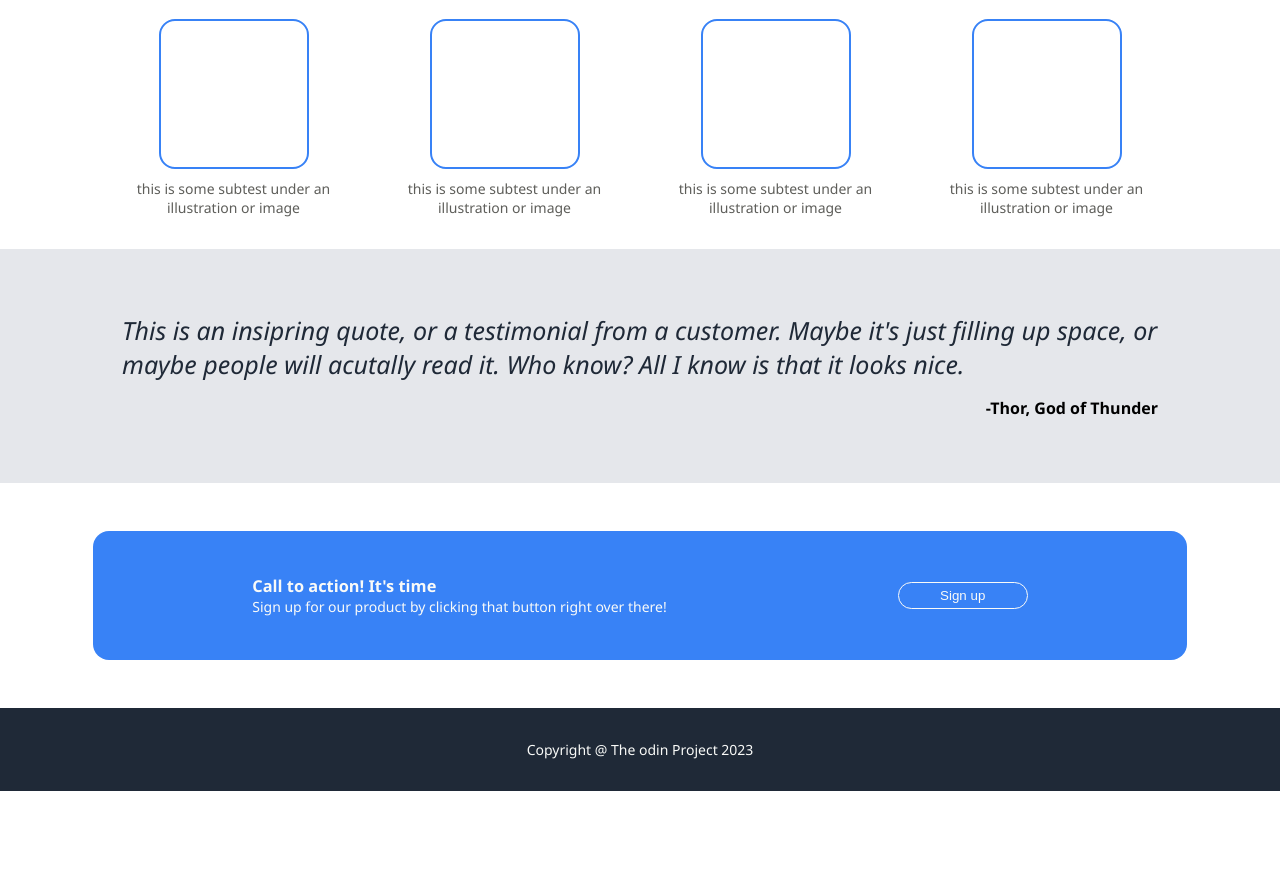
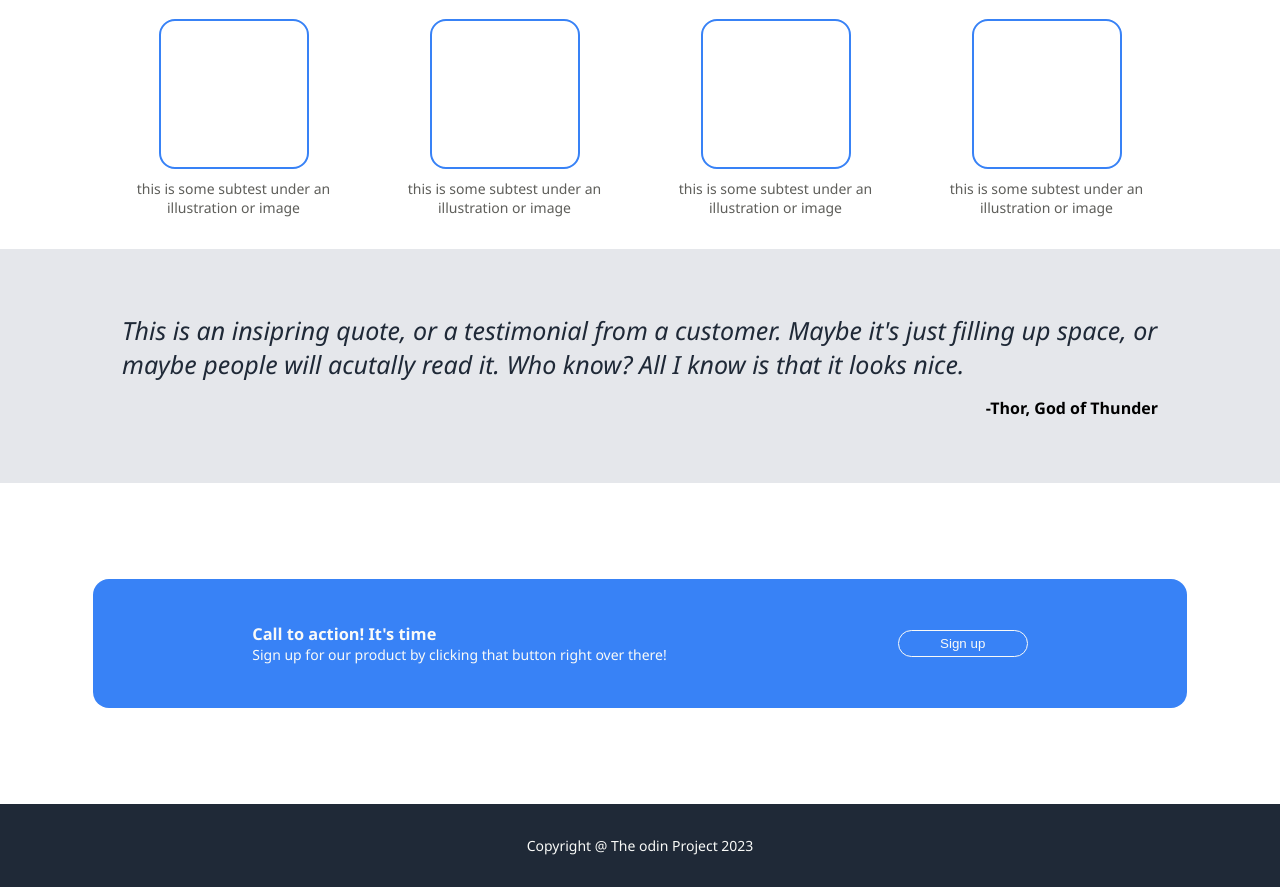
Before and after one commit to rjsudhin/SudhinRj-Landing-page, a plain HTML site: page index.html in a window 1280 px wide. Shown: the part 572-1459 px from the top of the page. Before the commit the page ends 1363 px from the top, so only its background shows below. Drawn offline with Linux system fonts and the light colour scheme.

Commit message:
little bit of padding on the intraction container section

```diff
--- a/css/style.css
+++ b/css/style.css
@@ -181,7 +181,7 @@ ul li {
 /* intraction section's codes */
 .intraction {
     display: flex;
-    padding: 3em 2em;
+    padding: 6em 2em;
 }
 
 .intraction .container {
```
